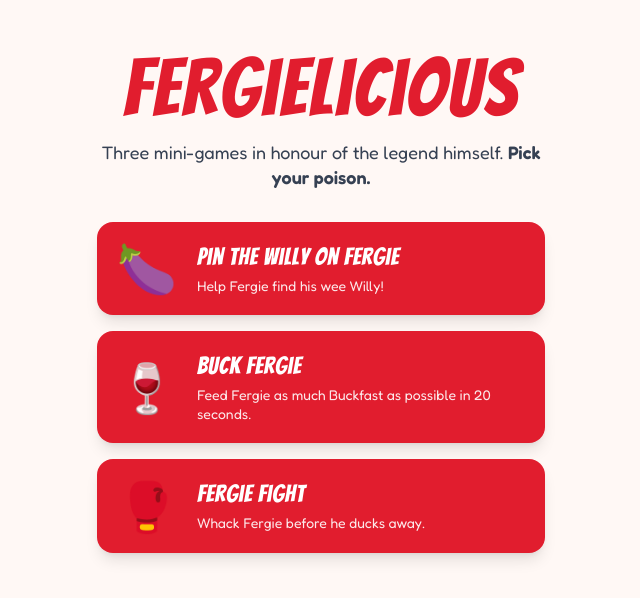
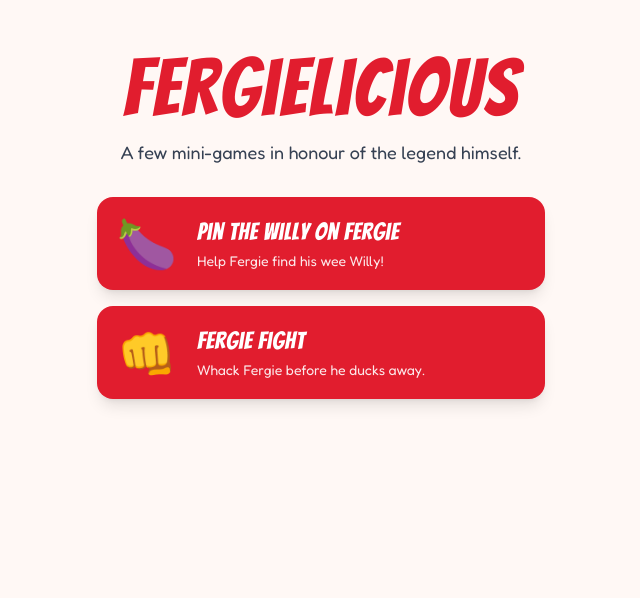
Before and after one commit to matt190589/Fergielicious, a Next.js app: page / in a window 1280 px wide. Shown: the top 598 px of the page, without its empty margins (319-959 px from the left). Built offline with nearby package versions, Linux system fonts and the light colour scheme.

Commit message:
Some minor issues with emojis and games addressed

```diff
--- a/app/games/fergie-fight/page.tsx
+++ b/app/games/fergie-fight/page.tsx
@@ -169,7 +169,7 @@
     return (
       <GameLayout title="Fergie Fight">
         <GameOverScreen
-          score={`🥊 ${score} punch${score === 1 ? "" : "es"} · 🍆 ${dildoWhacks} whack${dildoWhacks === 1 ? "" : "s"}`}
+          score={`👊 ${score} punch${score === 1 ? "" : "es"} · 🍆 ${dildoWhacks} whack${dildoWhacks === 1 ? "" : "s"}`}
           message={getResultMessage(score, dildoWhacks)}
           onPlayAgain={handleStart}
           onBackToMenu={() => router.push("/")}
@@ -183,7 +183,7 @@
       <div className="flex flex-col flex-1 items-center px-4 py-4 gap-4">
         <div className="flex justify-between items-center w-full max-w-md">
           <div className="bg-white rounded-xl px-4 py-2 shadow">
-            <p className="font-display text-xl">🥊 {score} · 🍆 {dildoWhacks}</p>
+            <p className="font-display text-xl">👊 {score} · 🍆 {dildoWhacks}</p>
           </div>
           {gameState === "playing" && <Timer seconds={timeLeft} />}
         </div>
@@ -264,12 +264,12 @@
           {gameState === "idle" && (
             <div className="absolute inset-0 flex flex-col items-center justify-center gap-4 bg-black/60 rounded-2xl px-6">
               <div className="bg-white/10 rounded-2xl px-4 py-3 text-center space-y-1">
-                <p className="font-display text-white text-base sm:text-lg">🥊 Tap Fergie to land a punch</p>
+                <p className="font-display text-white text-base sm:text-lg">👊 Tap Fergie to land a punch</p>
                 <p className="font-display text-white text-base sm:text-lg">🍆 Swipe right to dodge the dildo</p>
                 <p className="font-body text-white/70 text-xs sm:text-sm">You have under a second to dodge — don&apos;t get caught!</p>
               </div>
               <Button variant="primary" onClick={handleStart}>
-                Start Fight! 🥊
+                Start Fight! 👊
               </Button>
             </div>
           )}
--- a/app/page.tsx
+++ b/app/page.tsx
@@ -7,14 +7,14 @@
     teaser: "Help Fergie find his wee Willy!",
     href: "/games/pin-the-willy",
   },
+  // {
+  //   emoji: "🍷",
+  //   title: "Buck Fergie",
+  //   teaser: "Feed Fergie as much Buckfast as possible in 20 seconds.",
+  //   href: "/games/buck-fergie",
+  // },
   {
-    emoji: "🍷",
-    title: "Buck Fergie",
-    teaser: "Feed Fergie as much Buckfast as possible in 20 seconds.",
-    href: "/games/buck-fergie",
-  },
-  {
-    emoji: "🥊",
+    emoji: "👊",
     title: "Fergie Fight",
     teaser: "Whack Fergie before he ducks away.",
     href: "/games/fergie-fight",
@@ -30,8 +30,8 @@
             Fergielicious
           </h1>
           <p className="mt-3 text-base sm:text-lg text-gray-700 font-body leading-snug">
-            Three mini-games in honour of the legend himself.{" "}
-            <span className="font-semibold">Pick your poison.</span>
+            A few mini-games in honour of the legend himself.{" "}
+            <span className="font-semibold"></span>
           </p>
         </div>
 
```
